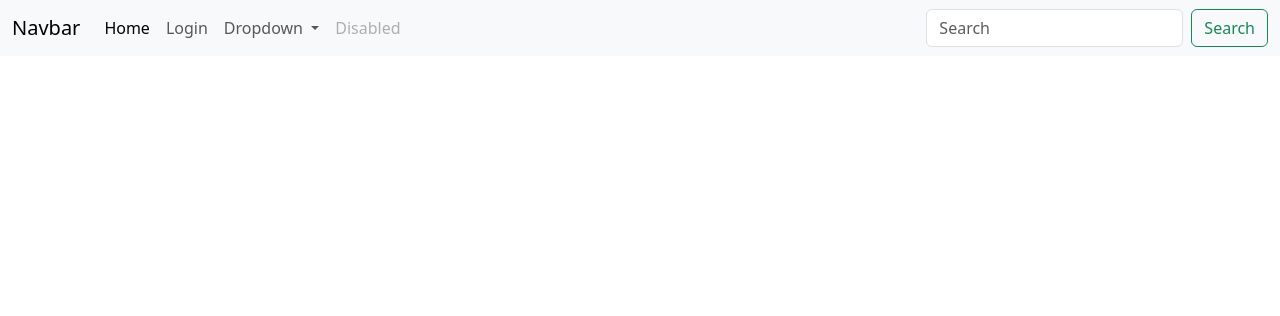
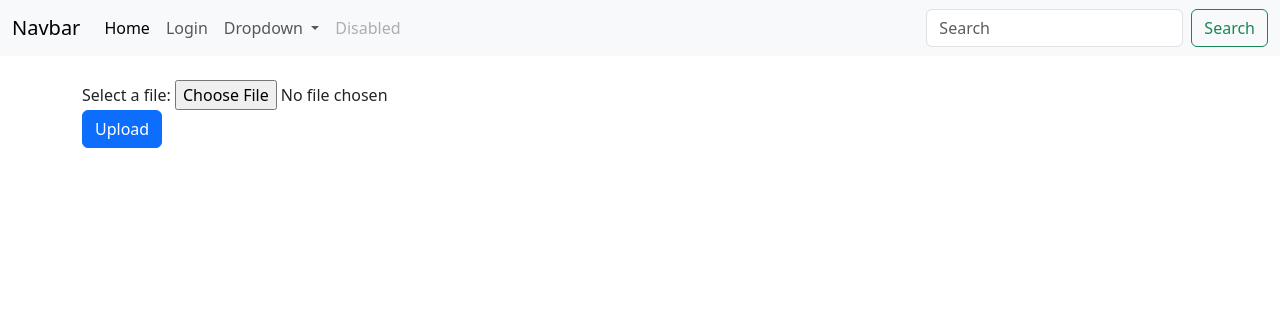
Before and after one commit to amirqa1381/FutureLens, a Django app: template main/templates/main/upload-file.html in a window 1280 px wide. Shown: the top 316 px of the page. Run offline with Django 5.2, Linux system fonts and the light colour scheme; the template is opened without the code that fills it, so the values that code supplies are empty.

Commit message:
added the new code and changed something in the uploaded-file.html

```diff
--- a/main/templates/main/upload-file.html
+++ b/main/templates/main/upload-file.html
@@ -1,15 +1,22 @@
 {% extends "master.html" %}
-
 
 {% block title %}
 Upload file
 {% endblock %}
 
-
 {% block content %}
 <div class="container">
     <div class="row">
         <div class='row mt-4'>
+            <form method="post" enctype="multipart/form-data">
+                {% csrf_token %}
+                <div class="form-group">
+                    <label for="file">Select a file:</label>
+                    <input type="file" id="file" name="file">
+                </div>
+                <button type="submit" class="btn btn-primary">Upload</button>
+            </form>
+        </div>
     </div>
 </div>
 {% endblock %}
```
